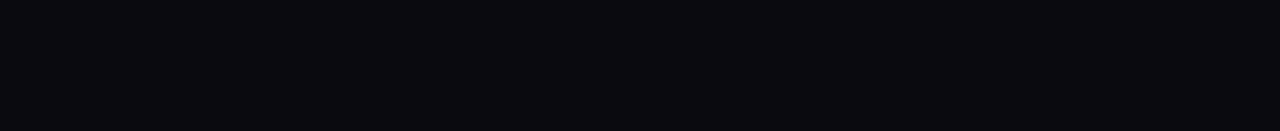
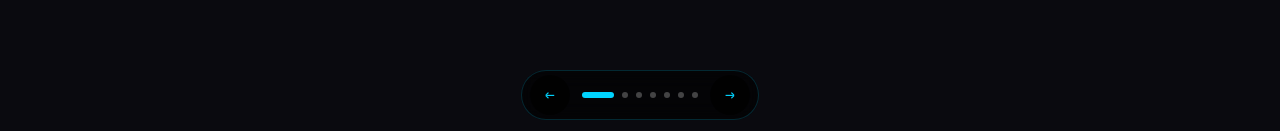
Before and after one commit to thequantpartners/pca-web, a React (Vite) app: page / in a window 1280 px wide. Shown: the part 666-797 px from the top of the page. Built offline with nearby package versions, Linux system fonts and the light colour scheme.

Commit message:
Restore desktop navigation controls

```diff
--- a/src/App.tsx
+++ b/src/App.tsx
@@ -360,7 +360,6 @@
         <DeckNavigation
           active={active}
           labels={t.nav}
-          showDesktopControls={active !== 0}
           isLast={active === max}
           next={next}
           previous={previous}
@@ -800,7 +799,6 @@
   next,
   previous,
   restart,
-  showDesktopControls,
 }: {
   active: number
   isLast: boolean
@@ -808,7 +806,6 @@
   next: () => void
   previous: () => void
   restart: () => void
-  showDesktopControls: boolean
 }) {
   const { t } = useLanguage()
 
@@ -823,7 +820,7 @@
         onSlideComplete={isLast ? restart : next}
       />
       </div>
-      <div className={`deck-progress-controls ${showDesktopControls ? '' : 'desktop-hidden'} flex items-center justify-center gap-3`}>
+      <div className="deck-progress-controls flex items-center justify-center gap-3">
         <button
           aria-label={labels[active - 1] ?? labels[0]}
           className="pointer-events-auto hidden h-10 w-10 place-items-center rounded-full bg-black/70 font-mono text-pca-cyan lg:grid"
--- a/src/index.css
+++ b/src/index.css
@@ -362,10 +362,6 @@
 
   .deck-progress-controls {
     display: flex;
-  }
-
-  .deck-progress-controls.desktop-hidden {
-    display: none;
   }
 
   .deck-swipe-control {
```
